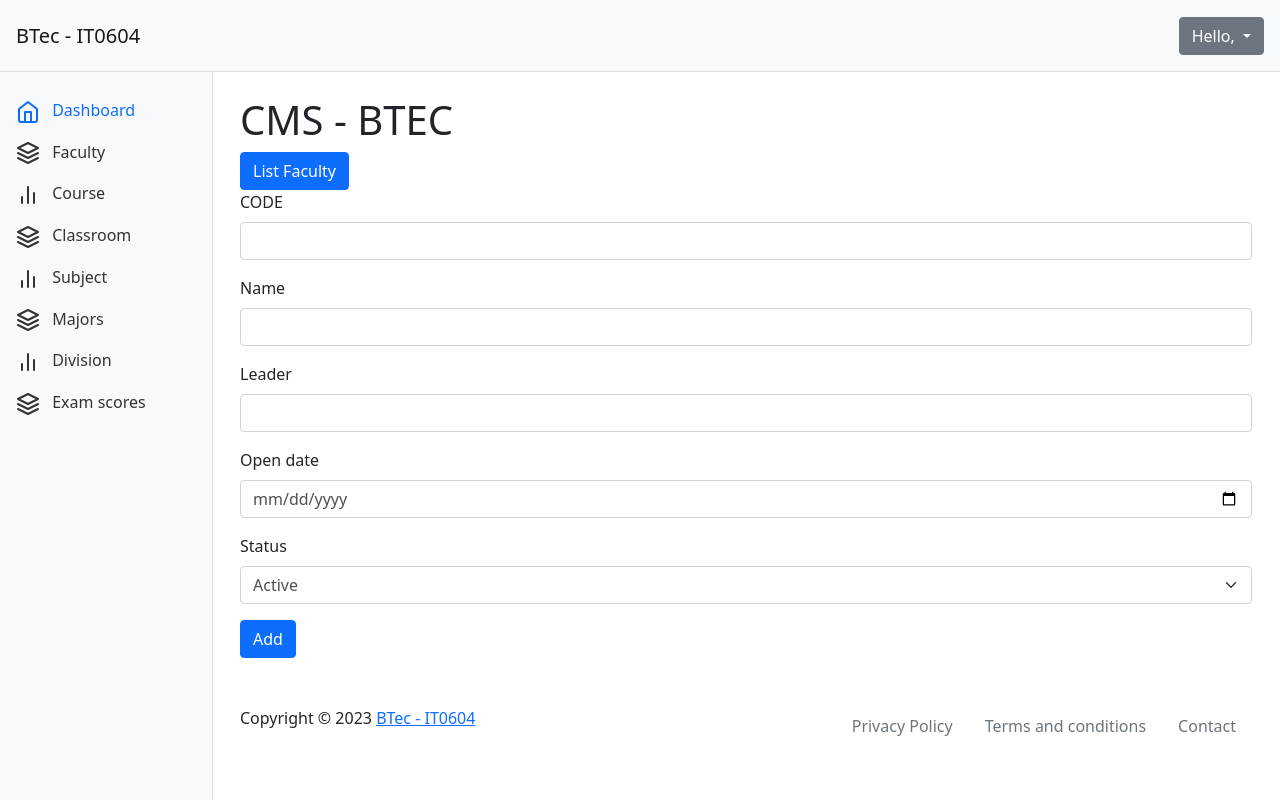
After one commit to ThanhTrieu/sql-curd-it0604, a PHP site: template views/faculty_edit_view.php in a window 1280 px wide. The commit adds this page. Run offline with PHP 8.4, Linux system fonts and the light colour scheme; the template is opened without the code that fills it, so the values that code supplies are empty; some libraries are stand-ins or nearby versions.

Commit message:
update code

```diff
--- /dev/null
+++ b/views/faculty_edit_view.php
@@ -0,0 +1,47 @@
+<?php require("views/header.php"); ?>
+
+<div class="content">
+    <h1> CMS - BTEC</h1>
+    <a class="btn btn-primary" href="./faculty.php"> List Faculty </a>
+    <div class="row">
+        <div class="col">
+
+            <?php if (!empty($_SESSION['error_faculty'])) : ?>
+                <ul class="my-3">
+                    <?php foreach ($_SESSION['error_faculty'] as $error) : ?>
+                        <li class="text-danger"><?php echo $error; ?></li>
+                    <?php endforeach; ?>
+                </ul>
+            <?php endif; ?>
+
+            <form action="faculty.php?m=handle-add" method="post">
+                <div class="mb-3">
+                    <label class="form-label">CODE</label>
+                    <input type="text" class="form-control" name="extra_id">
+                </div>
+                <div class="mb-3">
+                    <label class="form-label">Name</label>
+                    <input type="text" class="form-control" name="name">
+                </div>
+                <div class="mb-3">
+                    <label class="form-label">Leader</label>
+                    <input type="text" class="form-control" name="leader">
+                </div>
+                <div class="mb-3">
+                    <label class="form-label">Open date</label>
+                    <input type="date" class="form-control" name="open_date">
+                </div>
+                <div class="mb-3">
+                    <label class="form-label">Status</label>
+                    <select class="form-select" name="status">
+                        <option value="1">Active</option>
+                        <option value="0">Inactive</option>
+                    </select>
+                </div>
+                <button type="submit" class="btn btn-primary">Add</button>
+            </form>
+        </div>
+    </div>
+</div>
+
+<?php require("views/footer.php"); ?>
--- a/views/faculty_view.php
+++ b/views/faculty_view.php
@@ -33,7 +33,7 @@
                     <span class="badge bg-primary"><?= $item['status'] == 1 ? 'Active' : 'Inactive'; ?></span>
                 </td>
                 <td>
-                    <a class="btn btn-info btn-sm" href="#"> Edit</a>
+                    <a class="btn btn-info btn-sm" href="./faculty.php?m=edit&id=<?= $item['id']; ?>"> Edit</a>
                 </td>
                 <td>
                     <form action="faculty.php?m=delete" method="post">
```
Also changed, not shown: faculty.php (+16 -0 lines), faculty_model.php (+16 -0 lines), views/error_view.php (added, +7 -0 lines).
